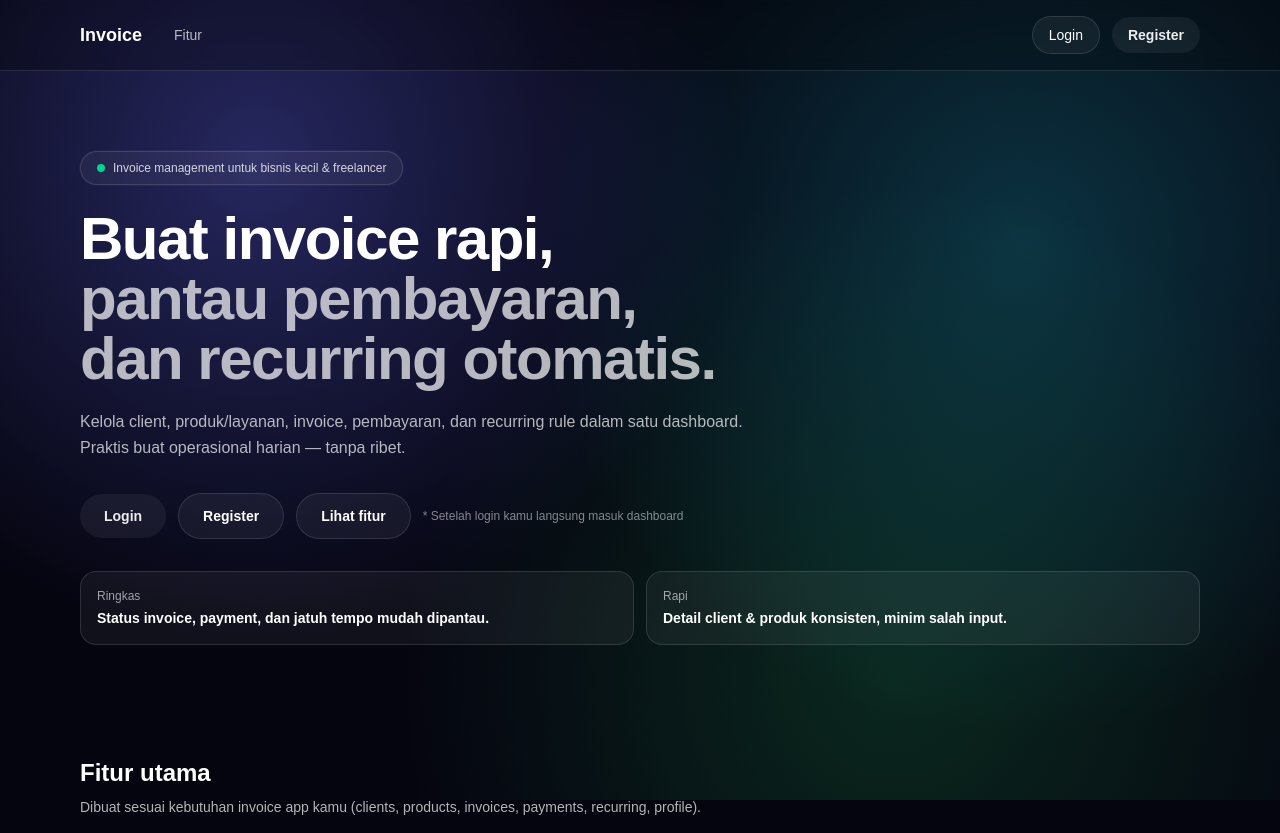
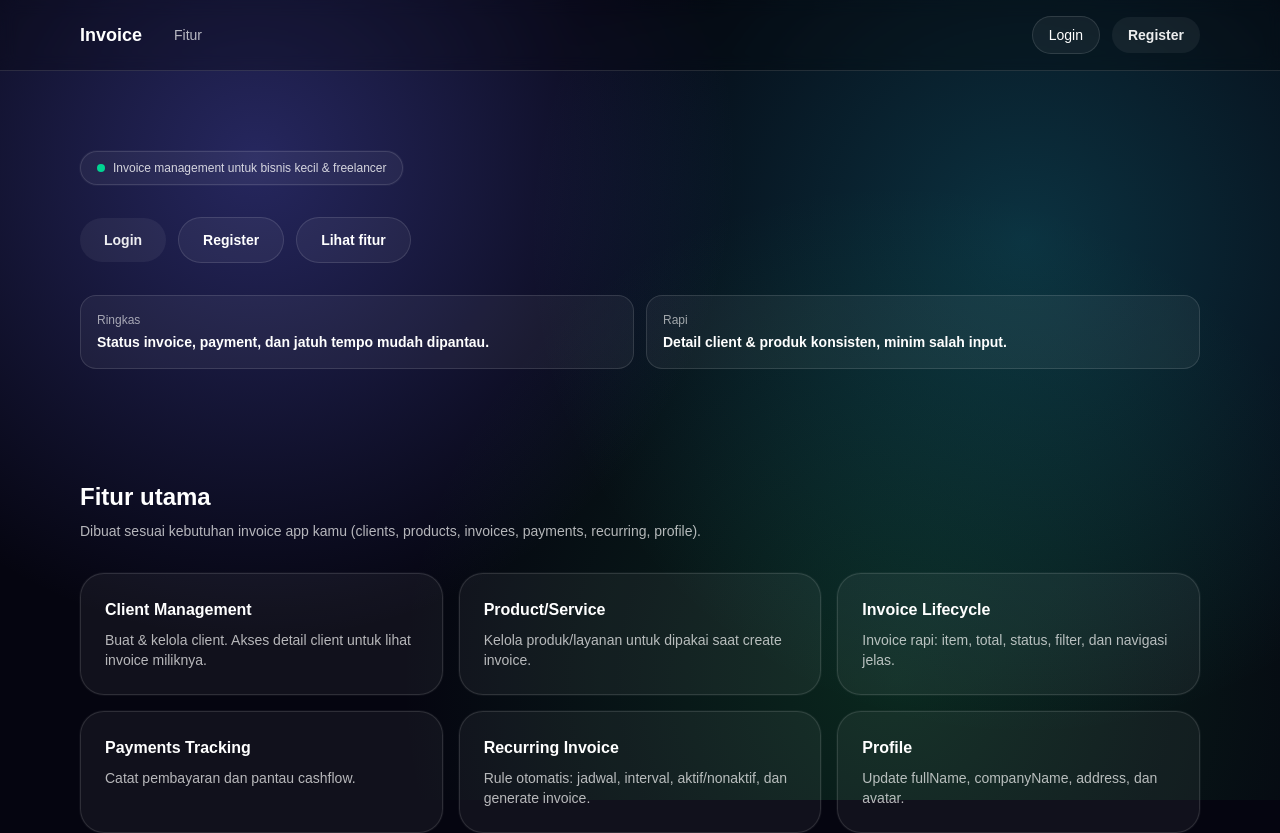
Before and after one commit to Duann97/Invoice-fe, a Next.js app: page / in a window 1280 px wide. Shown: the top 833 px of the page. Built offline with nearby package versions, Linux system fonts and the light colour scheme.

Commit message:
fix : super final invoice fe

```diff
--- a/app/page.tsx
+++ b/app/page.tsx
@@ -59,16 +59,7 @@ export default function HomePage() {
           <div className="md:col-span-2">
             <Pill>Invoice management untuk bisnis kecil & freelancer</Pill>
 
-            <h1 className="mt-6 text-4xl font-extrabold tracking-tight text-white md:text-6xl">
-              Buat invoice rapi,
-              <span className="block text-white/70">pantau pembayaran,</span>
-              <span className="block text-white/70">dan recurring otomatis.</span>
-            </h1>
 
-            <p className="mt-5 max-w-2xl text-base leading-relaxed text-white/70">
-              Kelola client, produk/layanan, invoice, pembayaran, dan recurring rule
-              dalam satu dashboard. Praktis buat operasional harian — tanpa ribet.
-            </p>
 
             <div className="mt-8 flex flex-wrap items-center gap-3">
               <Link
@@ -91,9 +82,7 @@ export default function HomePage() {
                 Lihat fitur
               </a>
 
-              <span className="text-xs text-white/50">
-                * Setelah login kamu langsung masuk dashboard
-              </span>
+
             </div>
 
             <div className="mt-8 grid gap-3 sm:grid-cols-2">
```
